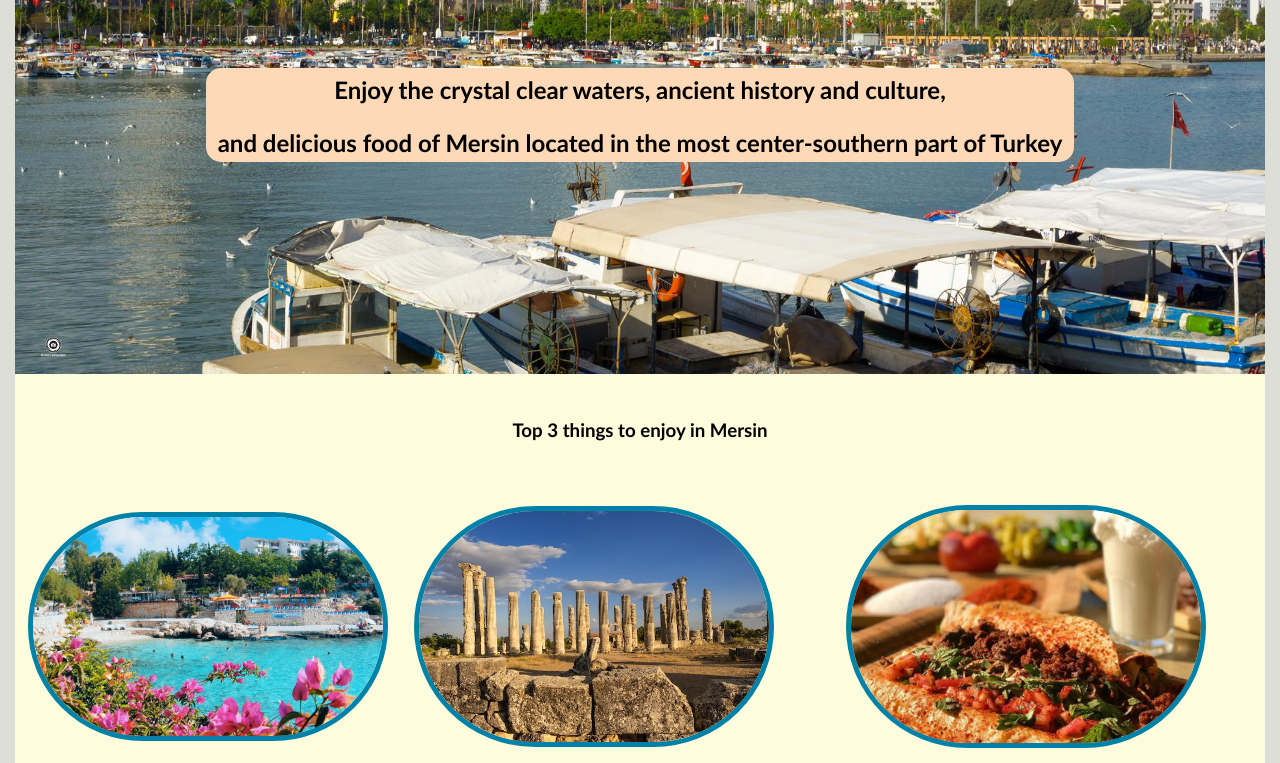
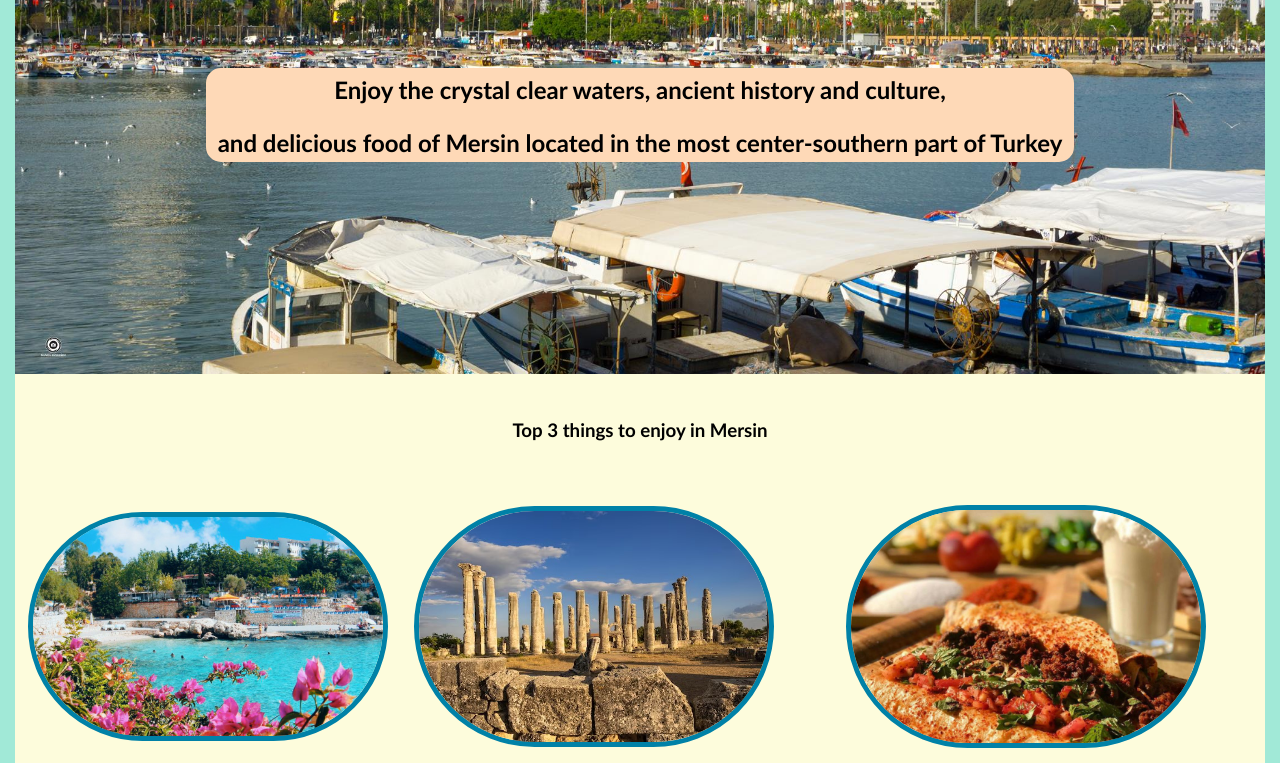
Before and after one commit to mertee05/discover-mersin-turkiye, a plain HTML site: page index.html in a window 1280 px wide. Shown: the part 341-1104 px from the top of the page. Drawn offline with Linux system fonts and the light colour scheme.

Commit message:
change border color and radius

```diff
--- a/styles.css
+++ b/styles.css
@@ -4,9 +4,9 @@ body {
   font-family: Gill Sans, Gill Sans MT, Calibri, sans-serif;
   font-style: normal;
   margin-bottom: 0;
-  border: 15px solid rgb(221, 222, 214);
+  border: 15px solid rgb(161, 233, 215);
   padding: 0px;
-  border-radius: 15px;
+  border-radius: 16px;
 }
 
 .activities-img {
```
